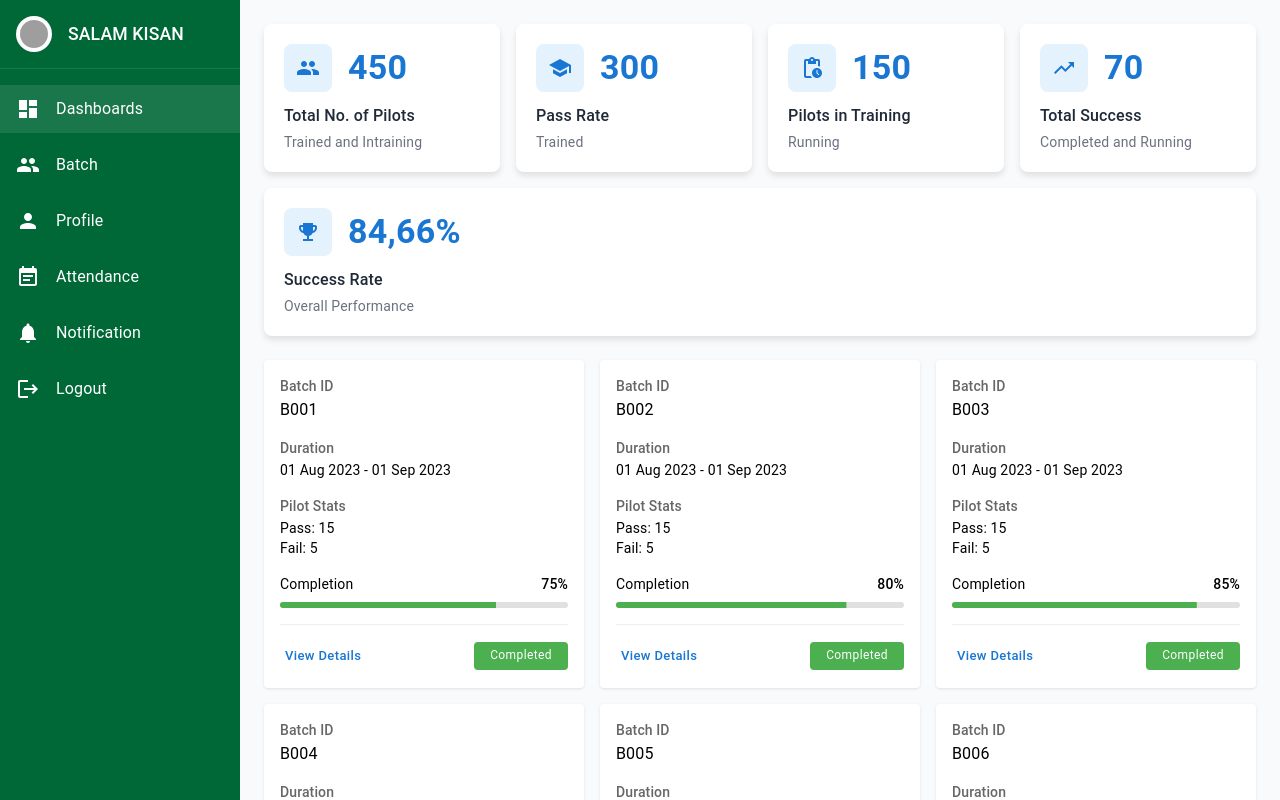
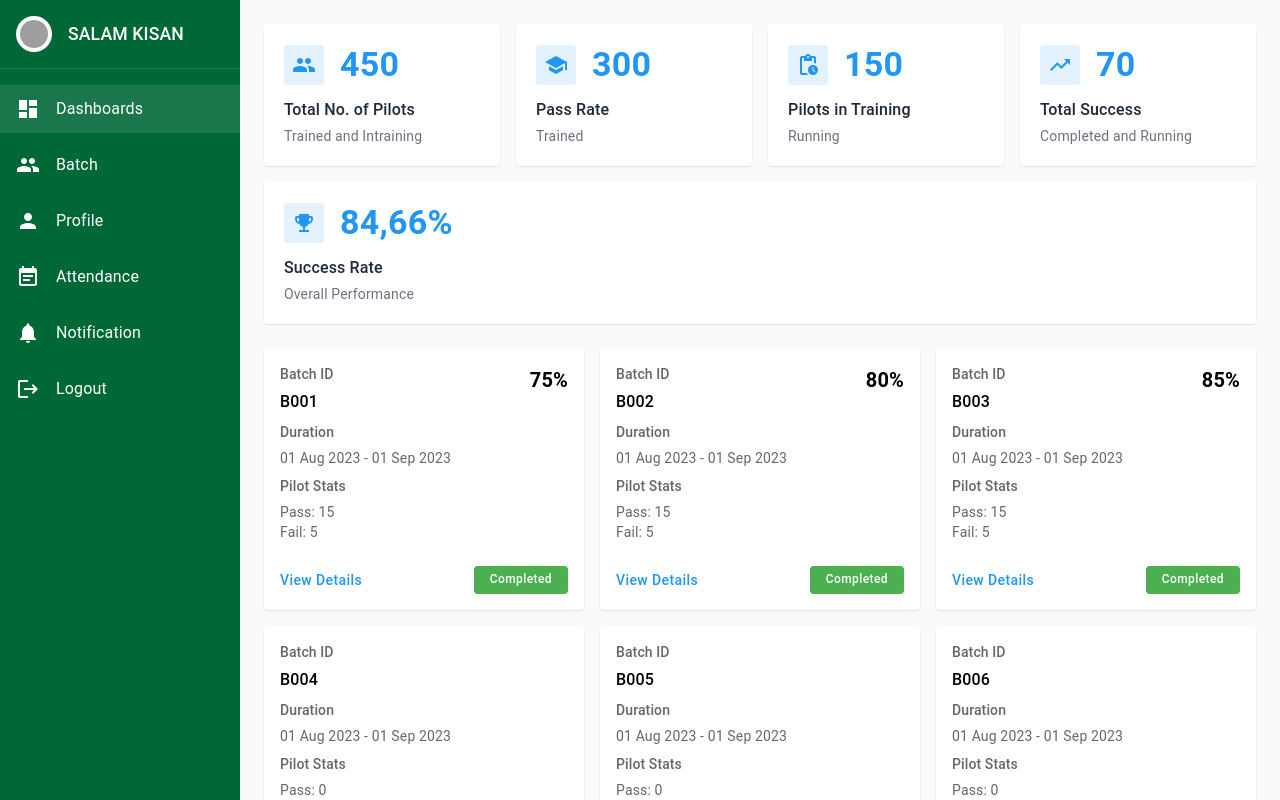
Before and after one commit to Hiranya132/23J45A0505-, a React (Vite) app: page / in a window 1280 px wide. Shown: the top 800 px of the page. Built offline with nearby package versions, Linux system fonts and the light colour scheme; grey boxes are pictures that could not be loaded.

Commit message:
Update components to match design exactly

```diff
--- a/src/App.jsx
+++ b/src/App.jsx
@@ -26,31 +26,31 @@ function App() {
                 title="Total No. of Pilots"
                 value="450"
                 subtitle="Trained and Intraining"
-                icon={<GroupIcon sx={{ color: '#1976d2' }} />}
+                icon={<GroupIcon sx={{ color: '#2196f3' }} />}
               />
               <StatCard
                 title="Pass Rate"
                 value="300"
                 subtitle="Trained"
-                icon={<SchoolIcon sx={{ color: '#1976d2' }} />}
+                icon={<SchoolIcon sx={{ color: '#2196f3' }} />}
               />
               <StatCard
                 title="Pilots in Training"
                 value="150"
                 subtitle="Running"
-                icon={<PendingActionsIcon sx={{ color: '#1976d2' }} />}
+                icon={<PendingActionsIcon sx={{ color: '#2196f3' }} />}
               />
               <StatCard
                 title="Total Success"
                 value="70"
                 subtitle="Completed and Running"
-                icon={<TrendingUpIcon sx={{ color: '#1976d2' }} />}
+                icon={<TrendingUpIcon sx={{ color: '#2196f3' }} />}
               />
               <StatCard
                 title="Success Rate"
                 value="84,66%"
                 subtitle="Overall Performance"
-                icon={<EmojiEventsIcon sx={{ color: '#1976d2' }} />}
+                icon={<EmojiEventsIcon sx={{ color: '#2196f3' }} />}
               />
             </Box>
 
@@ -69,8 +69,8 @@ function App() {
                   completion={index < 3 ? (75 + index * 5).toString() : undefined}
                   pilotsCount={{
                     total: 20,
-                    passed: index < 3 ? 15 : undefined,
-                    failed: index < 3 ? 5 : undefined
+                    passed: index < 3 ? 15 : 0,
+                    failed: index < 3 ? 5 : 0
                   }}
                 />
               ))}
--- a/src/components/BatchCard.jsx
+++ b/src/components/BatchCard.jsx
@@ -1,4 +1,4 @@
-import { Box, Typography, Button, LinearProgress } from '@mui/material';
+import { Box, Typography, Button } from '@mui/material';
 
 export default function BatchCard({ batchId, duration, status, completion, pilotsCount }) {
   const getStatusColor = () => {
@@ -15,79 +15,63 @@ export default function BatchCard({ batchId, duration, status, completion, pilot
       p: 2,
       bgcolor: '#fff',
       borderRadius: 1,
-      boxShadow: '0 1px 3px rgba(0,0,0,0.1)',
+      boxShadow: '0 1px 2px rgba(0,0,0,0.1)',
       height: '100%',
       display: 'flex',
       flexDirection: 'column',
-      gap: 2
+      gap: 1
     }}>
-      <Box>
-        <Typography variant="subtitle2" color="text.secondary">
-          Batch ID
-        </Typography>
-        <Typography variant="body1">
-          {batchId}
-        </Typography>
+      <Box sx={{ display: 'flex', justifyContent: 'space-between', alignItems: 'flex-start' }}>
+        <Box>
+          <Typography variant="subtitle2" color="text.secondary" sx={{ mb: 0.5 }}>
+            Batch ID
+          </Typography>
+          <Typography variant="body1" sx={{ fontWeight: 500 }}>
+            {batchId}
+          </Typography>
+        </Box>
+        {completion && (
+          <Typography variant="h6" sx={{ fontWeight: 600 }}>
+            {completion}%
+          </Typography>
+        )}
       </Box>
 
       <Box>
-        <Typography variant="subtitle2" color="text.secondary">
+        <Typography variant="subtitle2" color="text.secondary" sx={{ mb: 0.5 }}>
           Duration
         </Typography>
-        <Typography variant="body2">
+        <Typography variant="body2" color="text.secondary">
           {duration}
         </Typography>
       </Box>
 
       {pilotsCount && (
         <Box>
-          <Typography variant="subtitle2" color="text.secondary">
+          <Typography variant="subtitle2" color="text.secondary" sx={{ mb: 0.5 }}>
             Pilot Stats
           </Typography>
-          <Typography variant="body2">
+          <Typography variant="body2" color="text.secondary">
             Pass: {pilotsCount.passed || 0}
           </Typography>
-          <Typography variant="body2">
+          <Typography variant="body2" color="text.secondary">
             Fail: {pilotsCount.failed || 0}
           </Typography>
         </Box>
       )}
 
-      {completion && (
-        <Box sx={{ mt: 'auto' }}>
-          <Box sx={{ display: 'flex', justifyContent: 'space-between', mb: 1 }}>
-            <Typography variant="body2">Completion</Typography>
-            <Typography variant="body2" fontWeight={500}>{completion}%</Typography>
-          </Box>
-          <LinearProgress
-            variant="determinate"
-            value={parseInt(completion)}
-            sx={{
-              height: 6,
-              borderRadius: 1,
-              bgcolor: '#e0e0e0',
-              '& .MuiLinearProgress-bar': {
-                bgcolor: '#4caf50'
-              }
-            }}
-          />
-        </Box>
-      )}
-
       <Box sx={{
         mt: 'auto',
+        pt: 2,
         display: 'flex',
         justifyContent: 'space-between',
-        alignItems: 'center',
-        pt: 2,
-        borderTop: '1px solid #eee'
+        alignItems: 'center'
       }}>
         <Button
-          variant="text"
-          size="small"
           sx={{
-            color: '#1976d2',
+            color: '#2196f3',
             textTransform: 'none',
+            p: 0,
             '&:hover': {
               bgcolor: 'transparent',
               textDecoration: 'underline'
@@ -99,12 +83,13 @@ export default function BatchCard({ batchId, duration, status, completion, pilot
         <Typography
           variant="caption"
           sx={{
-            color: '#fff',
-            bgcolor: getStatusColor(),
             px: 2,
             py: 0.5,
             borderRadius: 1,
-            fontSize: '0.75rem'
+            bgcolor: getStatusColor(),
+            color: '#fff',
+            fontSize: '0.75rem',
+            fontWeight: 500
           }}
         >
           {status}
--- a/src/components/StatCard.jsx
+++ b/src/components/StatCard.jsx
@@ -5,38 +5,28 @@ export default function StatCard({ title, value, subtitle, icon }) {
     <Box sx={{
       bgcolor: '#fff',
       p: 2.5,
-      borderRadius: 2,
-      boxShadow: '0 4px 6px rgba(0,0,0,0.1)',
+      borderRadius: 1,
+      boxShadow: '0 1px 2px rgba(0,0,0,0.1)',
       minWidth: 200,
       display: 'flex',
       flexDirection: 'column',
       gap: 1.5,
-      flex: 1,
-      transition: 'all 0.3s ease',
-      '&:hover': {
-        transform: 'translateY(-4px)',
-        boxShadow: '0 8px 16px rgba(0,0,0,0.15)',
-        bgcolor: '#f8fafc'
-      }
+      flex: 1
     }}>
       <Box sx={{ display: 'flex', alignItems: 'center', gap: 2 }}>
         {icon && (
           <Box sx={{
             bgcolor: '#e3f2fd',
-            p: 1.5,
-            borderRadius: 2,
+            p: 1,
+            borderRadius: 1,
             display: 'flex',
             alignItems: 'center',
-            justifyContent: 'center',
-            transition: 'all 0.3s ease',
-            '&:hover': {
-              bgcolor: '#bbdefb'
-            }
+            justifyContent: 'center'
           }}>
             {icon}
           </Box>
         )}
-        <Typography variant="h4" sx={{ fontWeight: 600, color: '#1976d2' }}>
+        <Typography variant="h4" sx={{ color: '#2196f3', fontWeight: 600 }}>
           {value}
         </Typography>
       </Box>
```
